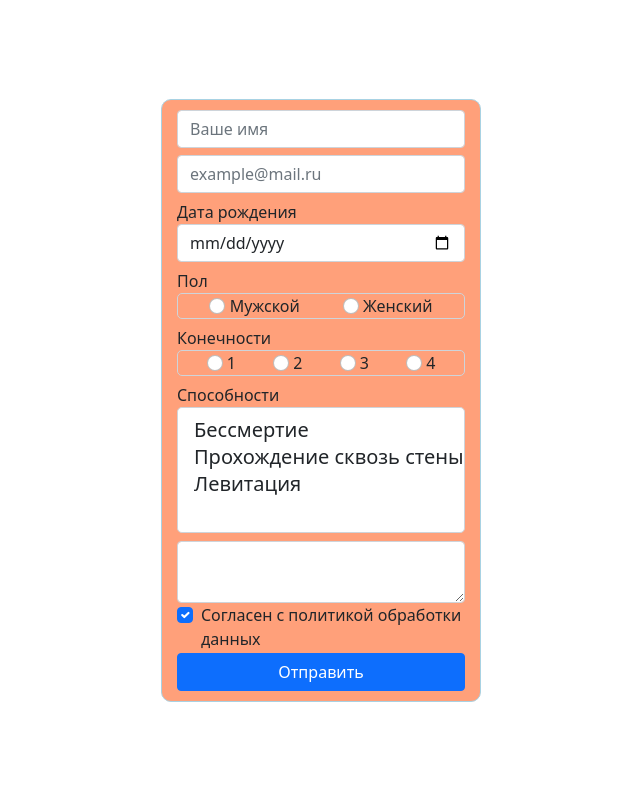
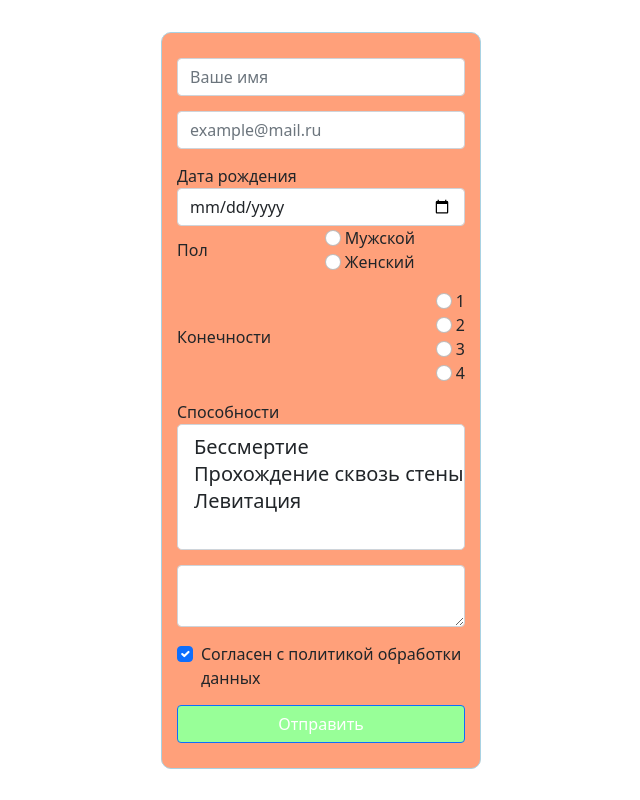
Before and after one commit to xobpuk/web, a PHP site: page /4/form.php in a window 1280 px wide. Shown: the whole page, without its empty margins (319-959 px from the left). Run offline with PHP 8.4, Linux system fonts and the light colour scheme; data that the repository does not hold is empty.

Commit message:
Update style.css

```diff
--- a/4/style.css
+++ b/4/style.css
@@ -3,7 +3,7 @@
     padding: 0;
 }
 
-html, body {
+body, html {
     height: 100%;
 }
 
@@ -13,9 +13,6 @@ body {
     align-items: center;
 }
 
-.block {
-    margin-bottom: 7px;
-}
 .form-container {
      background-color:#FFA07A;
     display:flex;
@@ -42,6 +39,37 @@ body {
     width: 100%;
 }
 
+.input-group, .form-check, #send-btn {
+    margin: 15px 0;
+}
+
+#gender-block, #limbs-block {
+    display: flex;
+    justify-content: space-between;
+    align-items: center;
+    margin-bottom: 15px;
+}
+
+#gender-block, #limbs-block {
+    padding: 0;
+}
+
+#gender-block {
+    margin-right: 50px;
+}
+
+#limbs-block .block-title {
+    margin-right: 5px;
+}
+
+#send-btn {
+background-color:#98ff98;
+
+    display: block;
+    width: 100%;
+}
+
+
 .error {
    color: #cd00cd;
     border: 1px solid #cd00cd;
@@ -49,16 +77,3 @@ body {
     top: 20%;
     left: 15%;
 }
-
-.radios {
-    display: flex;
-    justify-content: space-around;
-    align-items: center;
-    padding: 0 10px;
-    border: 1px solid #ced4da;
-    border-radius: 5px;
-}
-
-#send-btn {
-    width: 100%;
-}
```
